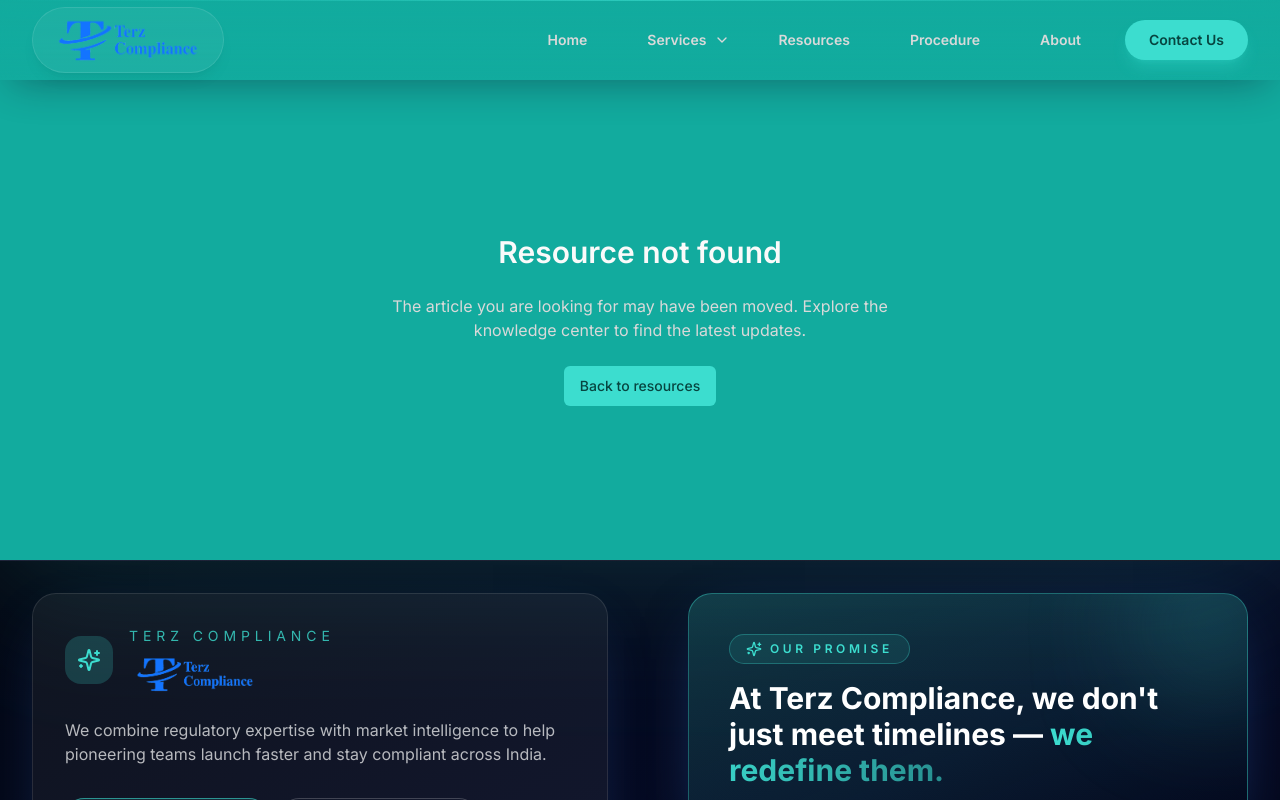
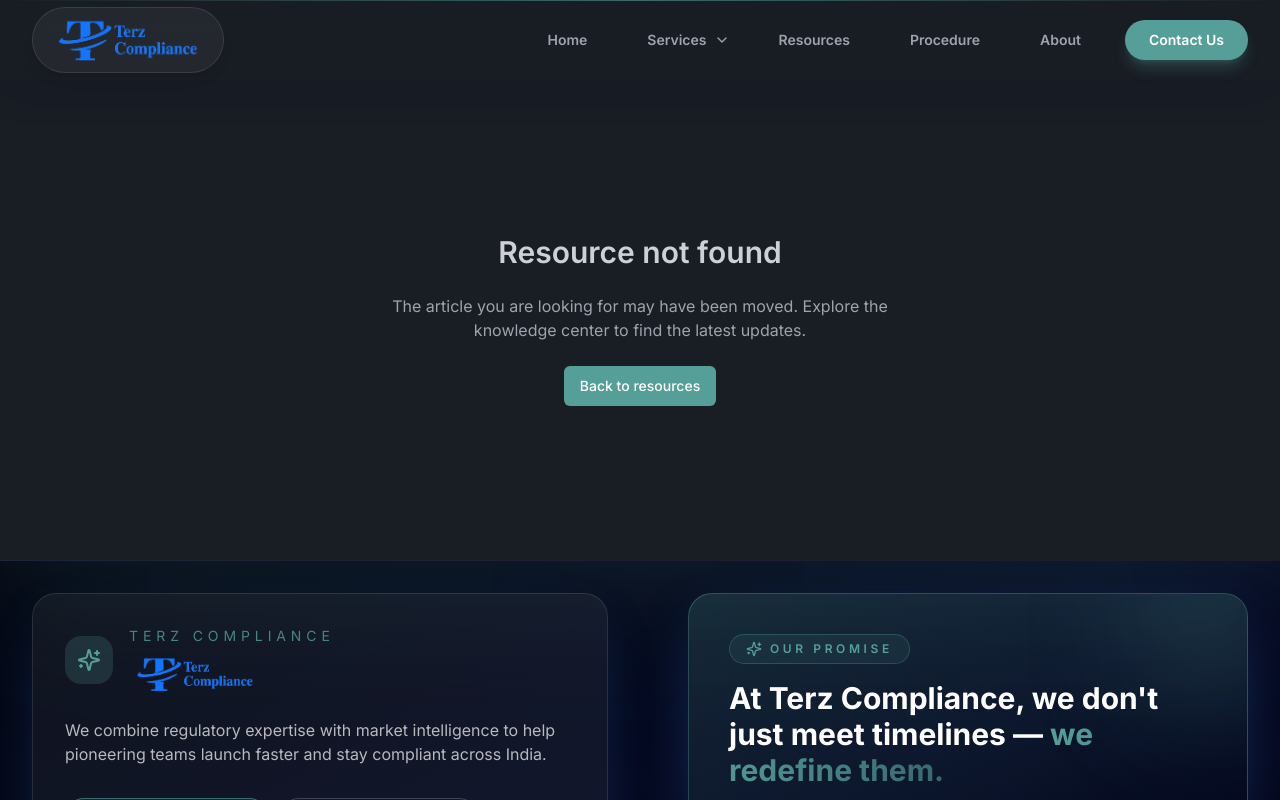
Before and after one commit to maynk07gupta/terz-launchpad-web, a React (Vite) app: page /resources/1/1 in a window 1280 px wide. Shown: the top 800 px of the page. Built offline with nearby package versions, Linux system fonts and the light colour scheme.

Commit message:
Reverted to commit d0650cf417d953cc2b9eba38db8fe5c5c9f1dc4c

```diff
--- a/src/index.css
+++ b/src/index.css
@@ -8,27 +8,27 @@ All colors MUST be HSL.
 
 @layer base {
   :root {
-    /* Global defaults - Teal background */
-    --background: 175 81% 37%; /* Vibrant teal #12ad9f */
-    --foreground: 0 0% 98%; /* Very light text for contrast */
+    /* Global defaults - Matte palette */
+    --background: 220 15% 97%; /* Very soft gray-blue */
+    --foreground: 220 10% 25%; /* Muted dark gray */
 
-    --card: 175 75% 32%; /* Slightly darker teal for cards */
-    --card-foreground: 0 0% 98%;
+    --card: 0 0% 99%; /* Almost white, very soft */
+    --card-foreground: 220 10% 25%;
 
-    --popover: 175 75% 32%;
-    --popover-foreground: 0 0% 98%;
+    --popover: 0 0% 99%;
+    --popover-foreground: 220 10% 25%;
 
-    /* Primary brand - Lighter teal for contrast */
-    --primary: 175 70% 55%; /* Lighter teal for buttons */
-    --primary-foreground: 175 81% 15%;
-    --primary-hover: 175 65% 50%; /* Slightly darker on hover */
+    /* Primary brand - Muted teal */
+    --primary: 175 25% 45%; /* Desaturated teal */
+    --primary-foreground: 0 0% 100%;
+    --primary-hover: 175 28% 38%; /* Slightly darker muted teal */
 
     /* Secondary/muted surfaces */
-    --secondary: 175 70% 42%; /* Medium teal */
-    --secondary-foreground: 0 0% 98%;
+    --secondary: 220 12% 93%; /* Very soft gray */
+    --secondary-foreground: 220 15% 20%;
 
-    --muted: 175 70% 42%; /* Medium teal */
-    --muted-foreground: 0 0% 85%; /* Light gray text */
+    --muted: 220 10% 94%; /* Gentle muted background */
+    --muted-foreground: 220 8% 45%; /* Soft gray text */
 
     /* Accent - Muted blue for links */
     --accent: 215 25% 50%; /* Desaturated blue */
@@ -39,12 +39,12 @@ All colors MUST be HSL.
     --destructive-foreground: 0 0% 100%;
 
     /* Borders and inputs */
-    --border: 175 60% 50%; /* Teal border */
-    --input: 175 65% 45%; /* Teal input border */
-    --ring: 175 70% 65%; /* Light teal focus ring */
+    --border: 220 12% 88%; /* Soft border */
+    --input: 220 10% 85%; /* Gentle input border */
+    --ring: 215 30% 55%; /* Muted focus ring */
 
     /* Headings */
-    --heading: 0 0% 98%; /* Light heading */
+    --heading: 220 15% 20%; /* Deep but muted heading */
 
     /* Brand color shades - All desaturated */
     --brand-50: 170 20% 96%;
@@ -94,36 +94,36 @@ All colors MUST be HSL.
   }
 
   .dark {
-    --background: 175 81% 37%; /* Teal background #12ad9f */
-    --foreground: 0 0% 98%; /* Very light text */
+    --background: 220 18% 12%; /* Muted dark background */
+    --foreground: 220 8% 82%; /* Soft light text */
 
-    --card: 175 75% 32%; /* Slightly darker teal */
-    --card-foreground: 0 0% 98%;
+    --card: 220 15% 15%;
+    --card-foreground: 220 8% 82%;
 
-    --popover: 175 75% 32%;
-    --popover-foreground: 0 0% 98%;
+    --popover: 220 15% 15%;
+    --popover-foreground: 220 8% 82%;
 
-    --primary: 175 70% 55%; /* Lighter teal for buttons */
-    --primary-foreground: 175 81% 15%;
-    --primary-hover: 175 65% 50%;
+    --primary: 175 30% 48%; /* Slightly brighter in dark but still muted */
+    --primary-foreground: 0 0% 100%;
+    --primary-hover: 175 32% 42%;
 
-    --secondary: 175 70% 42%;
-    --secondary-foreground: 0 0% 98%;
+    --secondary: 220 12% 18%;
+    --secondary-foreground: 220 8% 82%;
 
-    --muted: 175 70% 42%;
-    --muted-foreground: 0 0% 85%;
+    --muted: 220 12% 18%;
+    --muted-foreground: 220 8% 65%;
 
-    --accent: 215 28% 55%;
+    --accent: 215 28% 55%; /* Muted accent in dark */
     --accent-foreground: 0 0% 100%;
 
     --destructive: 0 50% 58%;
     --destructive-foreground: 0 0% 100%;
 
-    --border: 175 60% 50%;
-    --input: 175 65% 45%;
-    --ring: 175 70% 65%;
+    --border: 220 12% 22%;
+    --input: 220 10% 24%;
+    --ring: 215 28% 55%;
 
-    --heading: 0 0% 98%;
+    --heading: 220 10% 85%; /* Soft heading on dark */
   }
 }
 
```
